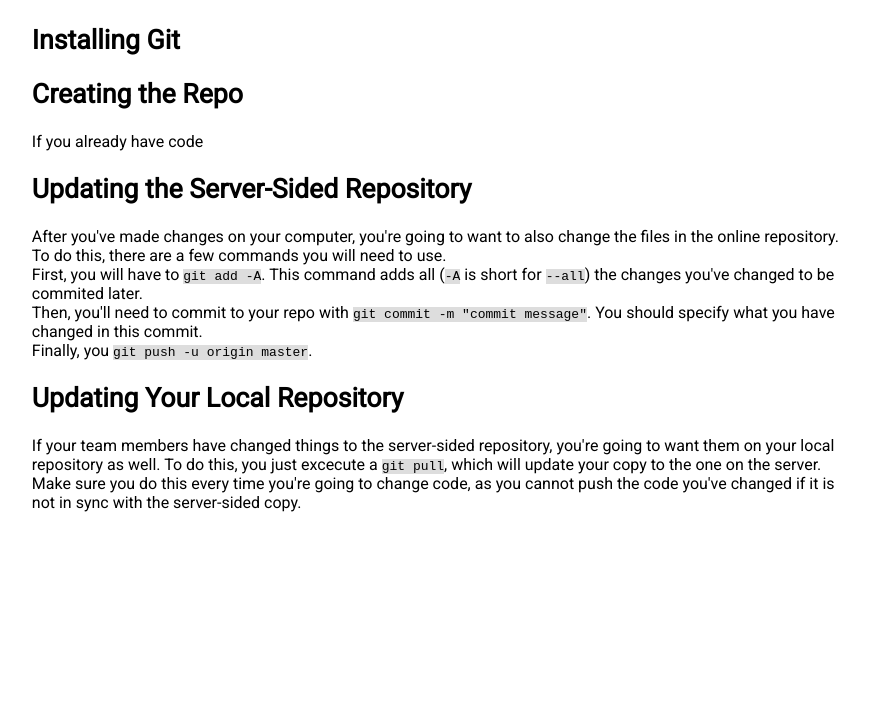
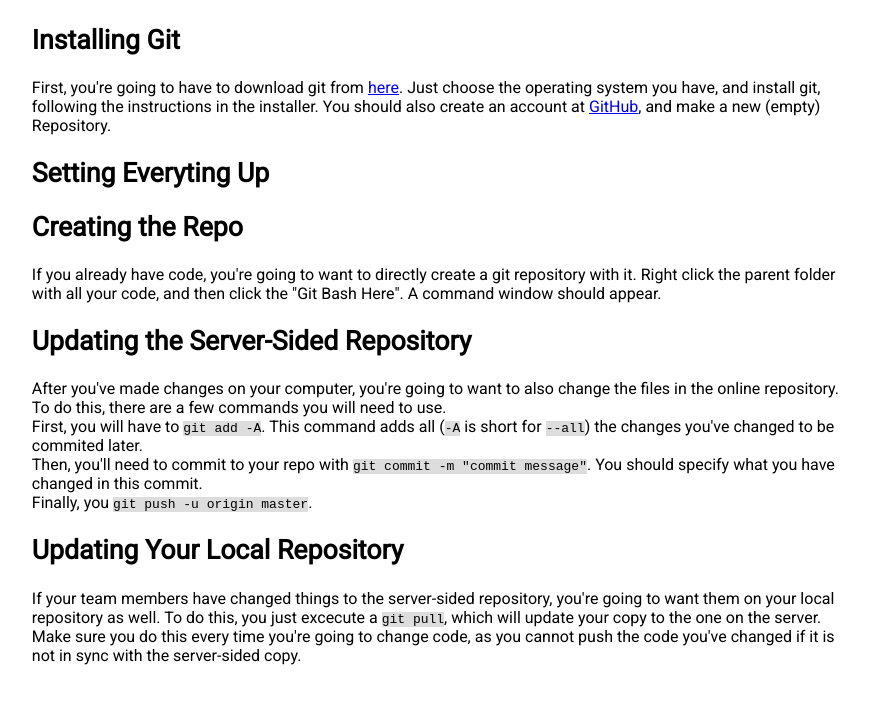
Before and after one commit to DiodesAreNotPolarized/GithubTutorial, a plain HTML site: page index.html in a window 1280 px wide. Shown: the part 77-780 px from the top of the page, without its empty margins (229-1098 px from the left). Drawn offline with Linux system fonts and the light colour scheme.

Commit message:
Update index.html

```diff
--- a/index.html
+++ b/index.html
@@ -26,9 +26,16 @@
 	<div>
 		<h1>Getting Started with Git and GitHub</h1>
 		<h2>Installing Git</h2>
+		<p>
+			First, you're going to have to download git from <a href="https://git-scm.com/downloads">here</a>. Just choose the operating system you have, and install git, following the instructions in the installer. You should also create an account at <a href="github.com">GitHub</a>, and make a new (empty) Repository.
+		</p>
+		<h2>Setting Everyting Up</h2>
+		<p>
+		</p>
 		<h2>Creating the Repo</h2>
 		<p>
-			If you already have code
+			If you already have code, you're going to want to directly create a git repository with it. Right click the parent folder with all your code, and then click the "Git Bash Here". A command window should appear.
+
 		</p>
 		<h2>Updating the Server-Sided Repository</h2>
 		<p>
```
